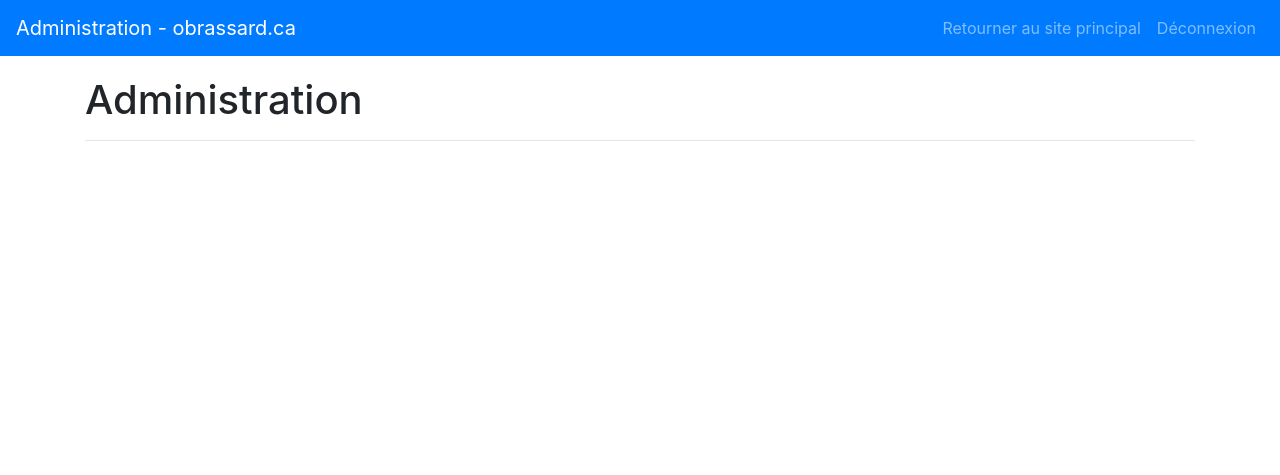
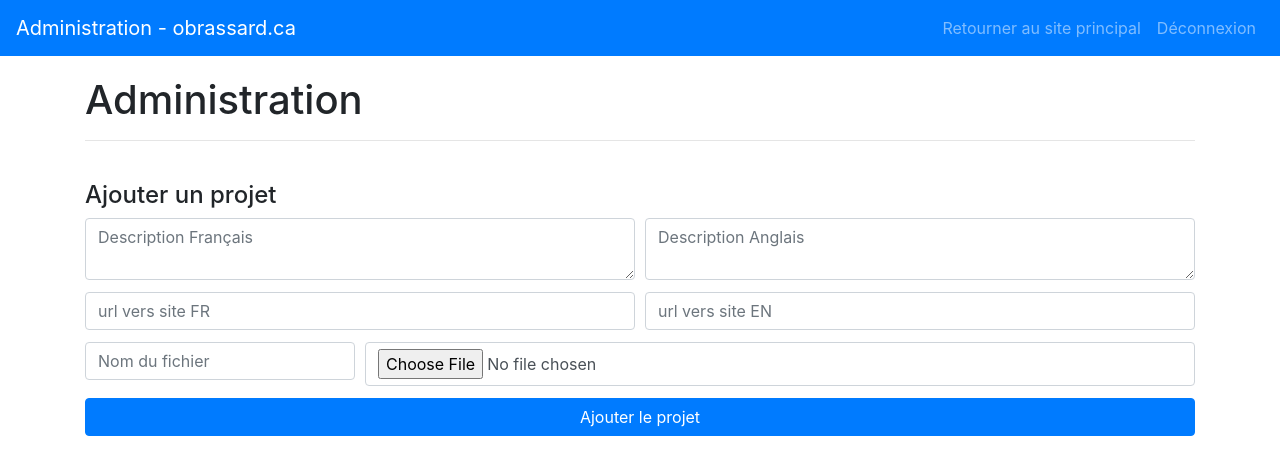
Before and after one commit to obrassard/portfolio-personnel, a PHP site: page /admin/index.php in a window 1280 px wide. Shown: the top 475 px of the page. Run offline with PHP 8.4, Linux system fonts and the light colour scheme; the visitor is signed in with stand-in values (Sample User, id 1); some libraries are stand-ins or nearby versions.

Commit message:
Ajout de nouveaux projets depuis la page admin

```diff
--- a/admin/index.php
+++ b/admin/index.php
@@ -10,6 +10,7 @@ if (!isset($_SESSION['adminId'])){
     die();
 }
 
+
 ?>
 
 <!DOCTYPE html>
@@ -18,9 +19,9 @@ if (!isset($_SESSION['adminId'])){
         <meta charset="UTF-8">
         <meta name="viewport" content="width=device-width, initial-scale=1">
         <title>Admin Panel</title>
-        <link rel="stylesheet" href="https://maxcdn.bootstrapcdn.com/bootstrap/4.0.0-beta.2/css/bootstrap.min.css" integrity="sha384-PsH8R72JQ3SOdhVi3uxftmaW6Vc51MKb0q5P2rRUpPvrszuE4W1povHYgTpBfshb" crossorigin="anonymous">
+        <link rel="stylesheet" href="https://maxcdn.bootstrapcdn.com/bootstrap/4.0.0/css/bootstrap.min.css" integrity="sha384-Gn5384xqQ1aoWXA+058RXPxPg6fy4IWvTNh0E263XmFcJlSAwiGgFAW/dAiS6JXm" crossorigin="anonymous">
         <link rel="stylesheet" href="https://maxcdn.bootstrapcdn.com/font-awesome/4.7.0/css/font-awesome.min.css">
-
+        <link rel="stylesheet" href="./style.css">
     </head>
     <body>
 
@@ -42,7 +43,6 @@ if (!isset($_SESSION['adminId'])){
                         <a class="nav-link" href="logout.php">Déconnexion</a>
                     </li>
                 </ul>
-
             </div>
         </nav>
 
@@ -50,6 +50,36 @@ if (!isset($_SESSION['adminId'])){
             <div class="row">
                 <div class="col-md-12"><h1>Administration</h1><hr></div>
                 <hr>
+                <div class="col-md-12"><br /><h4>Ajouter un projet</h4></div>
+                <div class="col-md-12">
+                    <form method="post" enctype="multipart/form-data" action="./projectUpload.php">
+                      <div class="form-row">
+                        <div class="col-md">
+                          <textarea type="text" class="form-control" placeholder="Description Français" name="descfr" required></textarea>
+                        </div>
+                        <div class="col-md">
+                          <textarea type="text" class="form-control" placeholder="Description Anglais" name="descen" required></textarea>
+                        </div>
+                      </div>
+                      <div class="form-row">
+                        <div class="col-md">
+                          <input type="text" class="form-control" placeholder="url vers site FR" name="urlfr" required>
+                        </div>
+                        <div class="col-md">
+                          <input type="text" class="form-control" placeholder="url vers site EN" name="urlen" required>
+                        </div>
+                      </div>
+                      <div class="form-row">
+                        <div class="col-md-3">
+                          <input type="text" class="form-control" placeholder="Nom du fichier" name="name" required>
+                        </div>
+                        <div class="col-md">
+                          <input type="file" class="form-control" name="thumbnail" required>
+                        </div>
+                      </div>
+                      <input type="submit" value="Ajouter le projet" class="btn btn-primary btn-block" />
+                    </form>
+                </div>
             </div>
         </div>
         <script src="https://code.jquery.com/jquery-3.2.1.slim.min.js" integrity="sha384-KJ3o2DKtIkvYIK3UENzmM7KCkRr/rE9/Qpg6aAZGJwFDMVNA/GpGFF93hXpG5KkN" crossorigin="anonymous"></script>
--- /dev/null
+++ b/admin/style.css
@@ -0,0 +1,3 @@
+textarea, input{
+    margin-bottom: 12px;
+}
--- a/css/theme.css
+++ b/css/theme.css
@@ -460,7 +460,7 @@ body {
 #seeAll{
     font-size: 20px;
     /* color: #530370; */
-    color: #96082e;
+    color: #a3032e;
     -o-transition:.5s;
     -ms-transition:.5s;
     -moz-transition:.5s;
```
Also changed, not shown: admin/projectUpload.php (added, +50 -0 lines), data/db_projects.php (+30 -0 lines).
